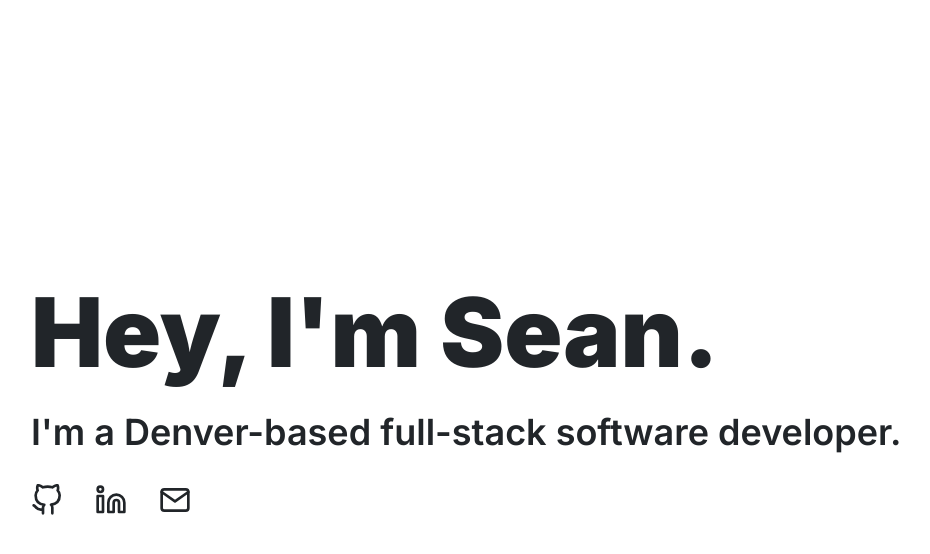
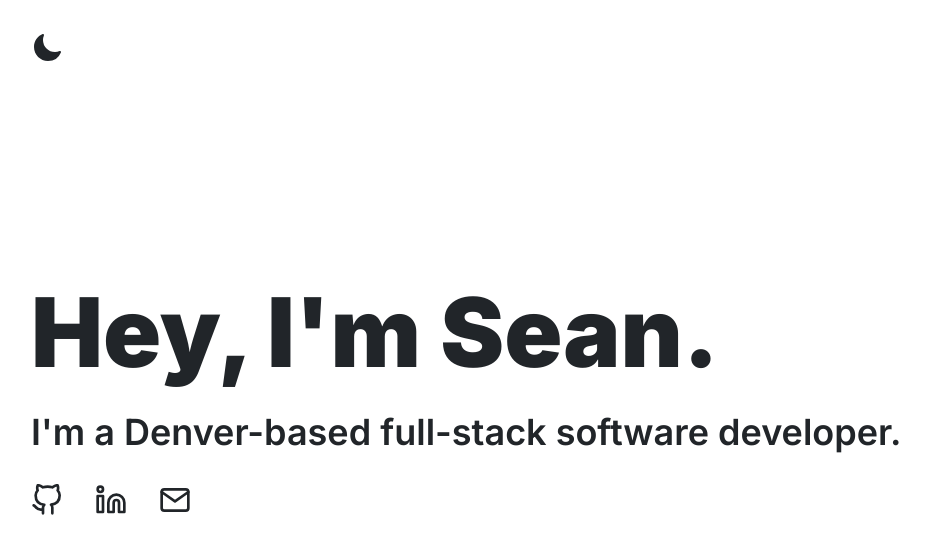
Before and after one commit to seaneoo/seano, a Next.js app: page / in a window 1280 px wide. Shown: the top 554 px of the page, without its empty margins (1-931 px from the left). Built offline with nearby package versions, Linux system fonts and the light colour scheme.

Commit message:
feat: add light/dark mode switching

```diff
--- a/src/app/layout.tsx
+++ b/src/app/layout.tsx
@@ -1,6 +1,8 @@
+import ThemeChanger from '@/components/ThemeChanger';
 import classNames from 'classnames';
 import { Inter } from 'next/font/google';
 import './globals.css';
+import { Providers } from './providers';
 
 const inter = Inter({ subsets: ['latin'] });
 
@@ -14,13 +16,16 @@ export default function RootLayout({
   children: React.ReactNode;
 }) {
   return (
-    <html lang="en">
+    <html lang="en" suppressHydrationWarning>
       <body
         className={classNames(
           inter.className,
-          'min-h-screen bg-background text-text selection:bg-text selection:text-background'
+          'min-h-screen bg-background text-text dark:bg-backgroundDark dark:text-textDark selection:bg-text selection:text-background transition-colors'
         )}>
-        {children}
+        <Providers>
+          <ThemeChanger />
+          {children}
+        </Providers>
       </body>
     </html>
   );
--- /dev/null
+++ b/src/app/providers.tsx
@@ -0,0 +1,7 @@
+'use client';
+
+import { ThemeProvider } from 'next-themes';
+
+export function Providers({ children }: { children: React.ReactNode }) {
+  return <ThemeProvider attribute="class">{children}</ThemeProvider>;
+}
--- /dev/null
+++ b/src/components/ThemeChanger.tsx
@@ -0,0 +1,28 @@
+'use client';
+
+import { MoonIcon, SunIcon } from '@heroicons/react/24/solid';
+import { useTheme } from 'next-themes';
+import { useEffect, useState } from 'react';
+
+export default function ThemeChanger() {
+  const [mounted, setMounted] = useState(false);
+  const { theme, setTheme } = useTheme();
+
+  useEffect(() => {
+    setMounted(true);
+  }, []);
+
+  const changeTheme = () => {
+    setTheme(theme === 'dark' ? 'light' : 'dark');
+  };
+
+  if (!mounted) {
+    return null;
+  }
+
+  return (
+    <button className="absolute top-8 left-8 w-8 h-8" onClick={changeTheme}>
+      {theme === 'dark' ? <SunIcon /> : <MoonIcon />}
+    </button>
+  );
+}
--- a/tailwind.config.js
+++ b/tailwind.config.js
@@ -5,6 +5,7 @@ module.exports = {
     './src/components/**/*.{js,ts,jsx,tsx,mdx}',
     './src/app/**/*.{js,ts,jsx,tsx,mdx}'
   ],
+  darkMode: 'class',
   theme: {
     extend: {
       container: {
@@ -12,7 +13,9 @@ module.exports = {
       },
       colors: {
         background: '#ffffff',
-        text: '#212529'
+        backgroundDark: '#0c0a09',
+        text: '#212529',
+        textDark: '#f8fafc'
       }
     }
   },
```
